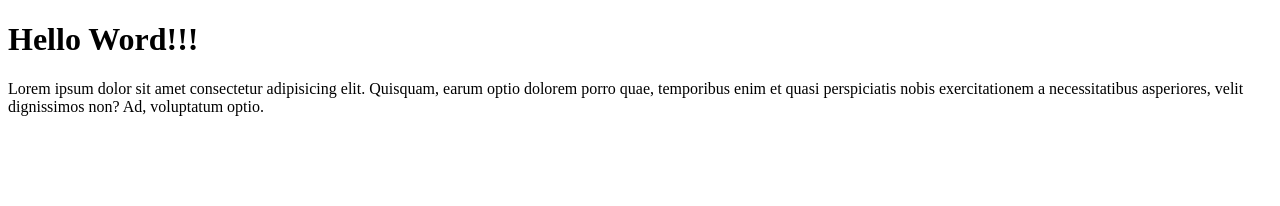
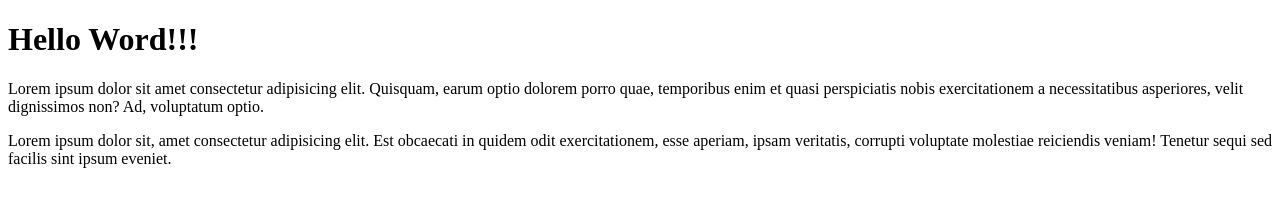
Before and after one commit to PHGuedezz/HelloWord, a plain HTML site: page site-exemplo/index.html in a window 1280 px wide. Drawn offline with Linux system fonts and the light colour scheme.

Commit message:
adicionei um paragrafo

```diff
--- a/site-exemplo/index.html
+++ b/site-exemplo/index.html
@@ -10,6 +10,8 @@
         Hello Word!!!
     </h1>
     <p>Lorem ipsum dolor sit amet consectetur adipisicing elit. Quisquam, earum optio dolorem porro quae, temporibus enim et quasi perspiciatis nobis exercitationem a necessitatibus asperiores, velit dignissimos non? Ad, voluptatum optio.</p>
+    <p>Lorem ipsum dolor sit, amet consectetur adipisicing elit. Est obcaecati in quidem odit exercitationem, esse aperiam, ipsam veritatis, corrupti voluptate molestiae reiciendis veniam! Tenetur sequi sed facilis sint ipsum eveniet.</p>
+
 
 </body>
 </html>
```
